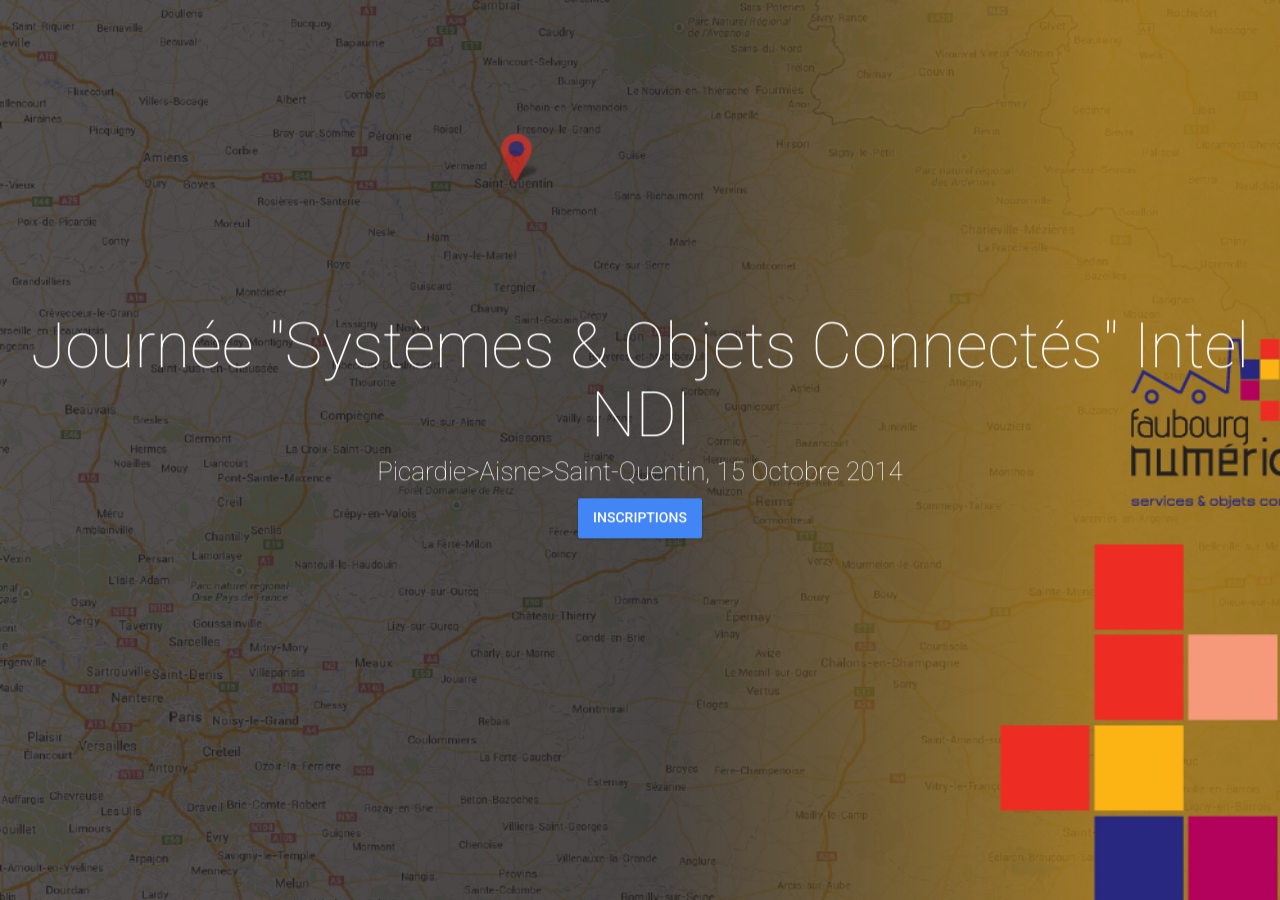
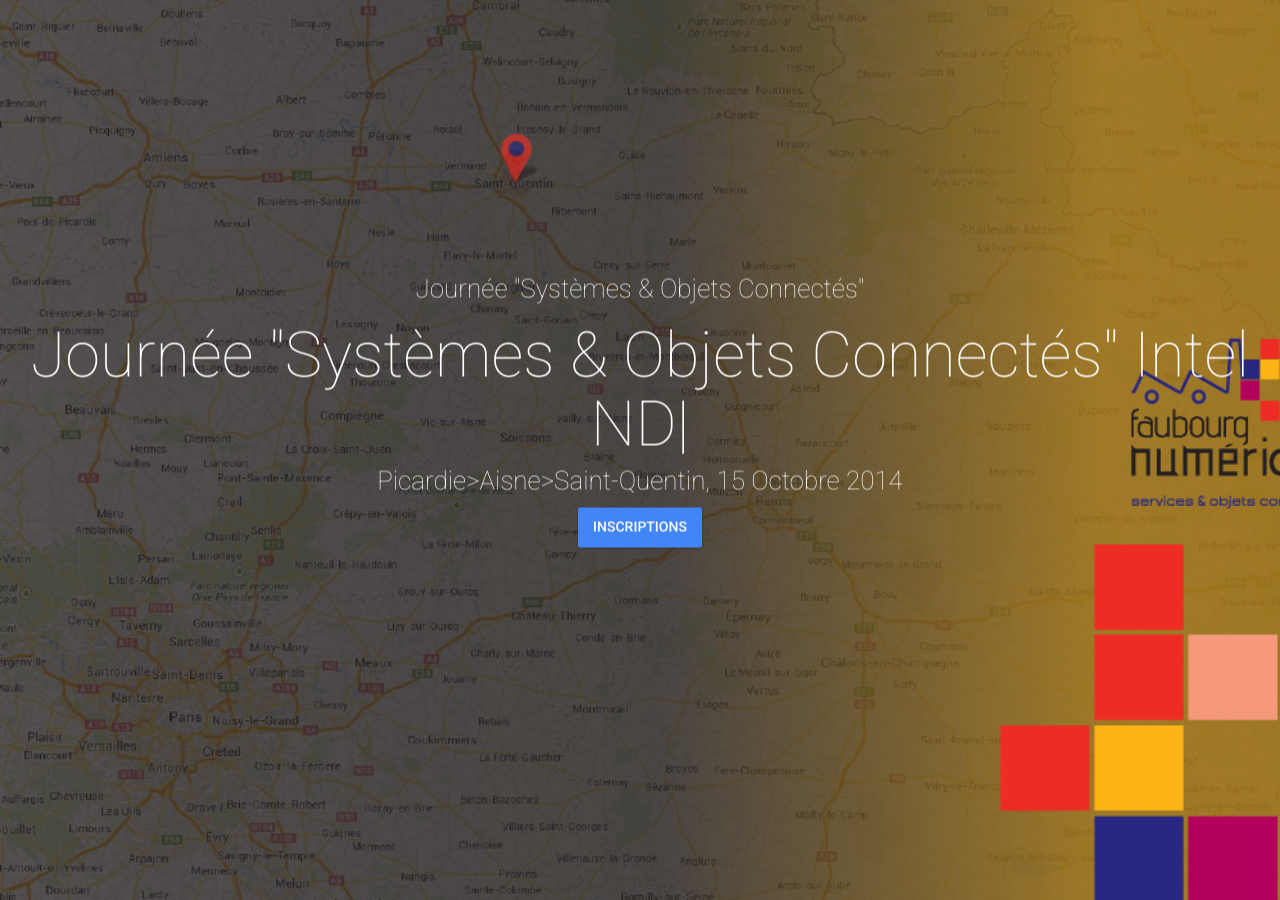
Before and after one commit to MaximeMularz/gdg-intel, a Jekyll site: the page built from index.html, in a window 1280 px wide and 900 px high. Built offline with Jekyll 4.4.1, drawn with Linux system fonts in a browser that asks for light colours; nearby versions of some CDN libraries; comment, search, counter and statistics services are not loaded.

```diff
--- a/_includes/hero.html
+++ b/_includes/hero.html
@@ -4,6 +4,7 @@
     <div class="content-wrapper">
     <div class="jumbotron">
         <div class="animated hiding" data-animation="fadeInDown" data-delay="500">
+            <p>Journée "Systèmes & Objets Connectés"</p>
             {% assign heroText = site.heroTitle | split:"<typeout>" %}
             <h1>{{ heroText[0] }}<span id="typeout-text" class="hidden-xs"></span><span class="typeout-fallback">{{ site.typeoutFallback }}</span>{{ heroText[1] }}</h1>
             <p>{{ site.eventDate }}</p>
```
